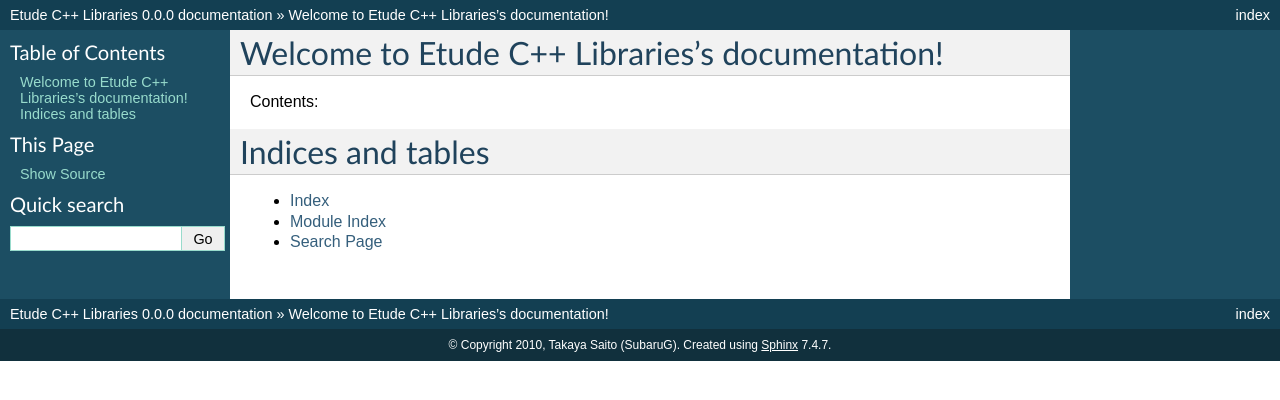
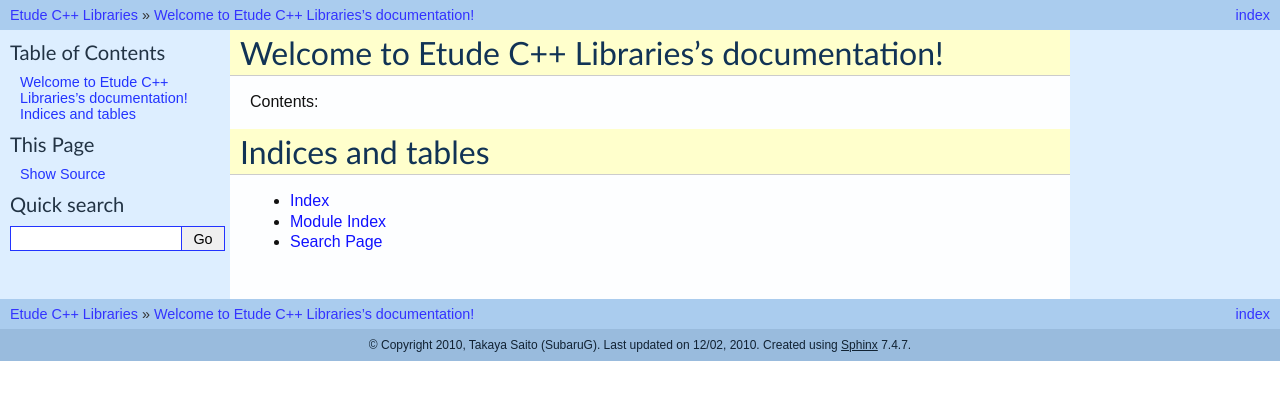
Before and after one commit to gintenlabo/etude, a Sphinx documentation site: the page built from docs/index.rst, in a window 1280 px wide. Shown: the top 400 px of the page. Built offline with Sphinx 7.4.7, drawn with Linux system fonts in a browser that asks for light colours; some of the changed lines change nothing that is shown.

Commit message:
conf.py を修正して見栄えを調整

```diff
--- a/docs/conf.py
+++ b/docs/conf.py
@@ -96,17 +96,32 @@
 # Theme options are theme-specific and customize the look and feel of a theme
 # further.  For a list of options available for each theme, see the
 # documentation.
-#html_theme_options = {}
+html_theme_options = {
+  'bgcolor':'#FDFEFF',
+  'textcolor':'#111111',
+  'linkcolor':'#1111FF',
+  'visitedlinkcolor':'#5511FF',
+  'relbarbgcolor':'#AACCEE',
+  'relbartextcolor':'#333333',
+  'relbarlinkcolor':'#3333FF',
+  'sidebarbgcolor':'#DDEEFF',
+  'sidebartextcolor':'#223344',
+  'sidebarlinkcolor':'#2233FF',
+  'headbgcolor':'#FFFFCC',
+  'headtextcolor':'#113355',
+  'footerbgcolor':'#99BBDD',
+  'footertextcolor':'#112233',
+}
 
 # Add any paths that contain custom themes here, relative to this directory.
 #html_theme_path = []
 
 # The name for this set of Sphinx documents.  If None, it defaults to
 # "<project> v<release> documentation".
-#html_title = None
+html_title = "Etude C++ Libraries: Documentation"
 
 # A shorter title for the navigation bar.  Default is the same as html_title.
-#html_short_title = None
+html_short_title = "Etude C++ Libraries"
 
 # The name of an image file (relative to this directory) to place at the top
 # of the sidebar.
@@ -124,7 +139,7 @@
 
 # If not '', a 'Last updated on:' timestamp is inserted at every page bottom,
 # using the given strftime format.
-#html_last_updated_fmt = '%b %d, %Y'
+html_last_updated_fmt = '%m/%d, %Y'
 
 # If true, SmartyPants will be used to convert quotes and dashes to
 # typographically correct entities.
```
